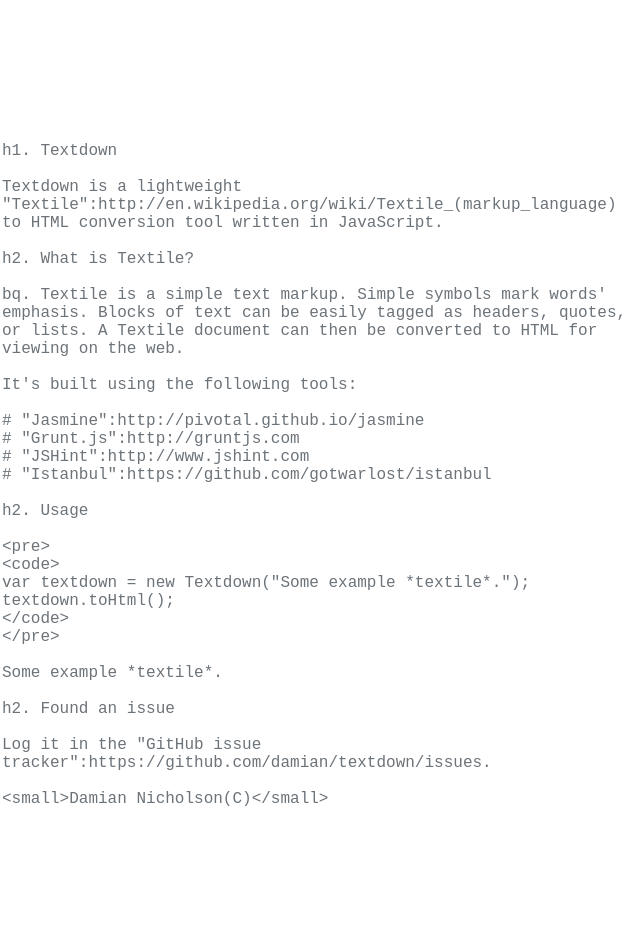
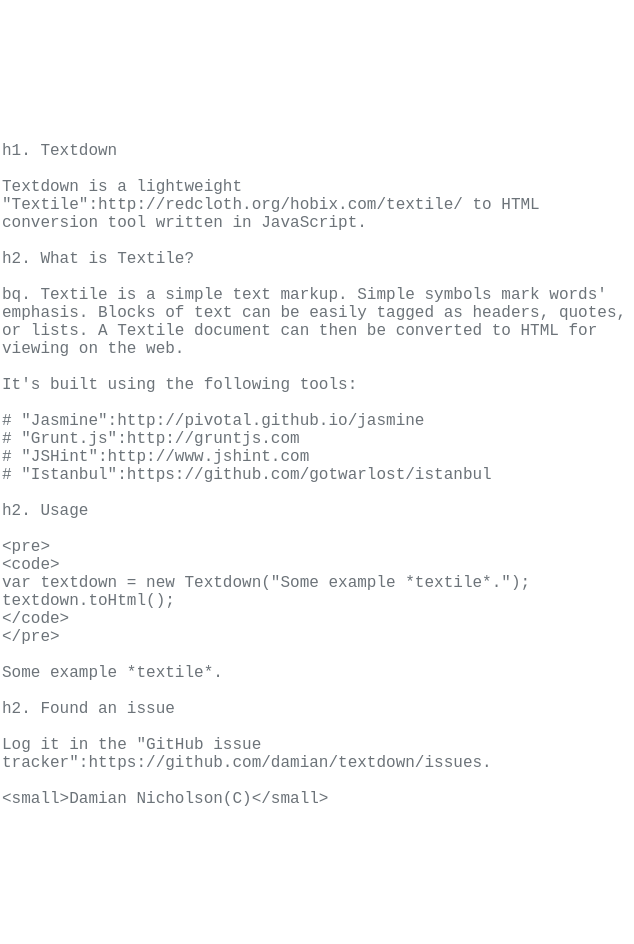
Before and after one commit to damian/trextile, a website: page index.html in a window 1280 px wide. Shown: the full height of the page, 0-634 px from the left. Drawn offline with Linux system fonts and the light colour scheme.

Commit message:
Change textile url

```diff
--- a/index.html
+++ b/index.html
@@ -12,7 +12,7 @@
 <textarea onkeyup="updatePreview(this.value)">
 h1. Textdown
 
-Textdown is a lightweight "Textile":http://en.wikipedia.org/wiki/Textile_(markup_language) to HTML conversion tool written in JavaScript.
+Textdown is a lightweight "Textile":http://redcloth.org/hobix.com/textile/ to HTML conversion tool written in JavaScript.
 
 h2. What is Textile?
 
```
